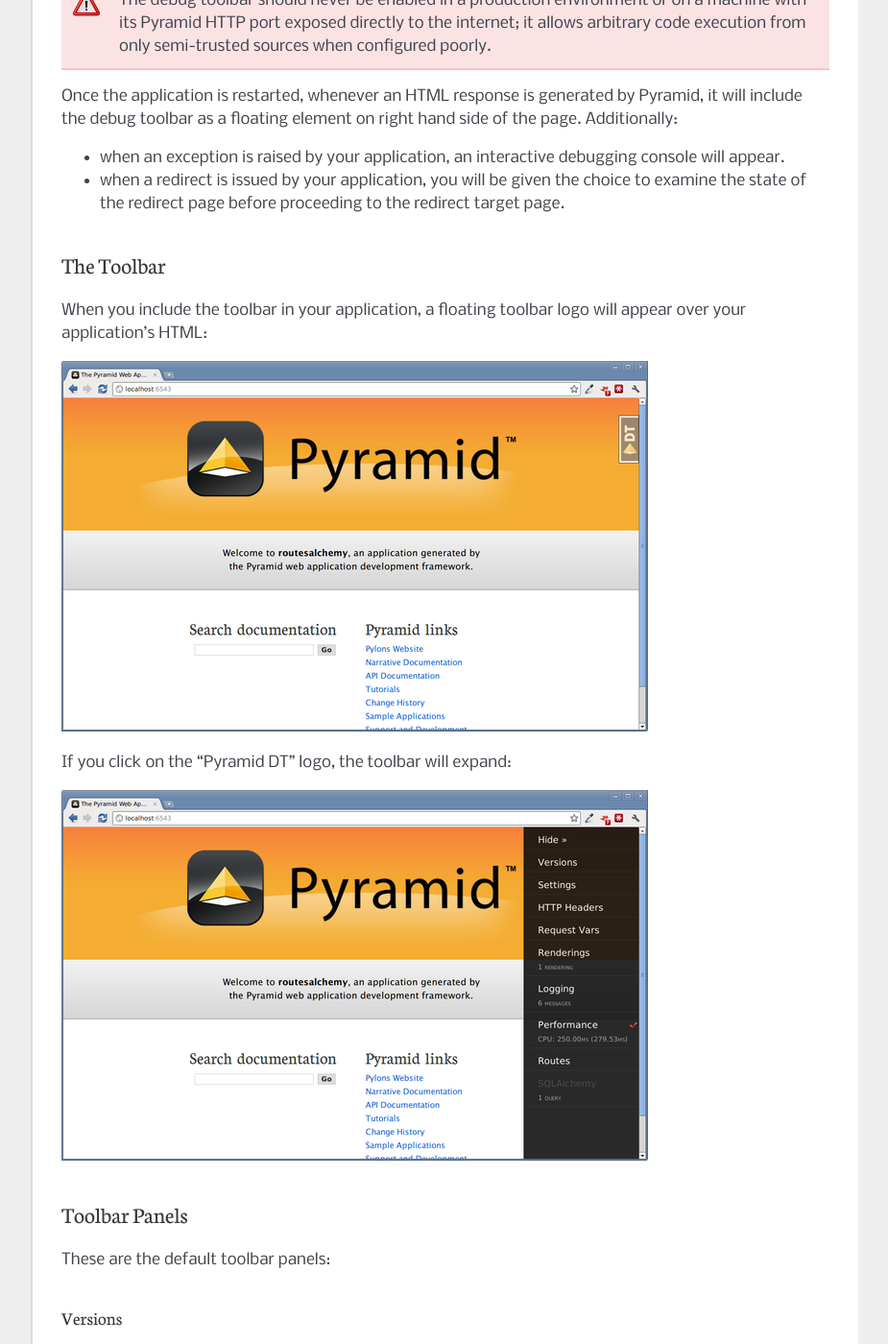
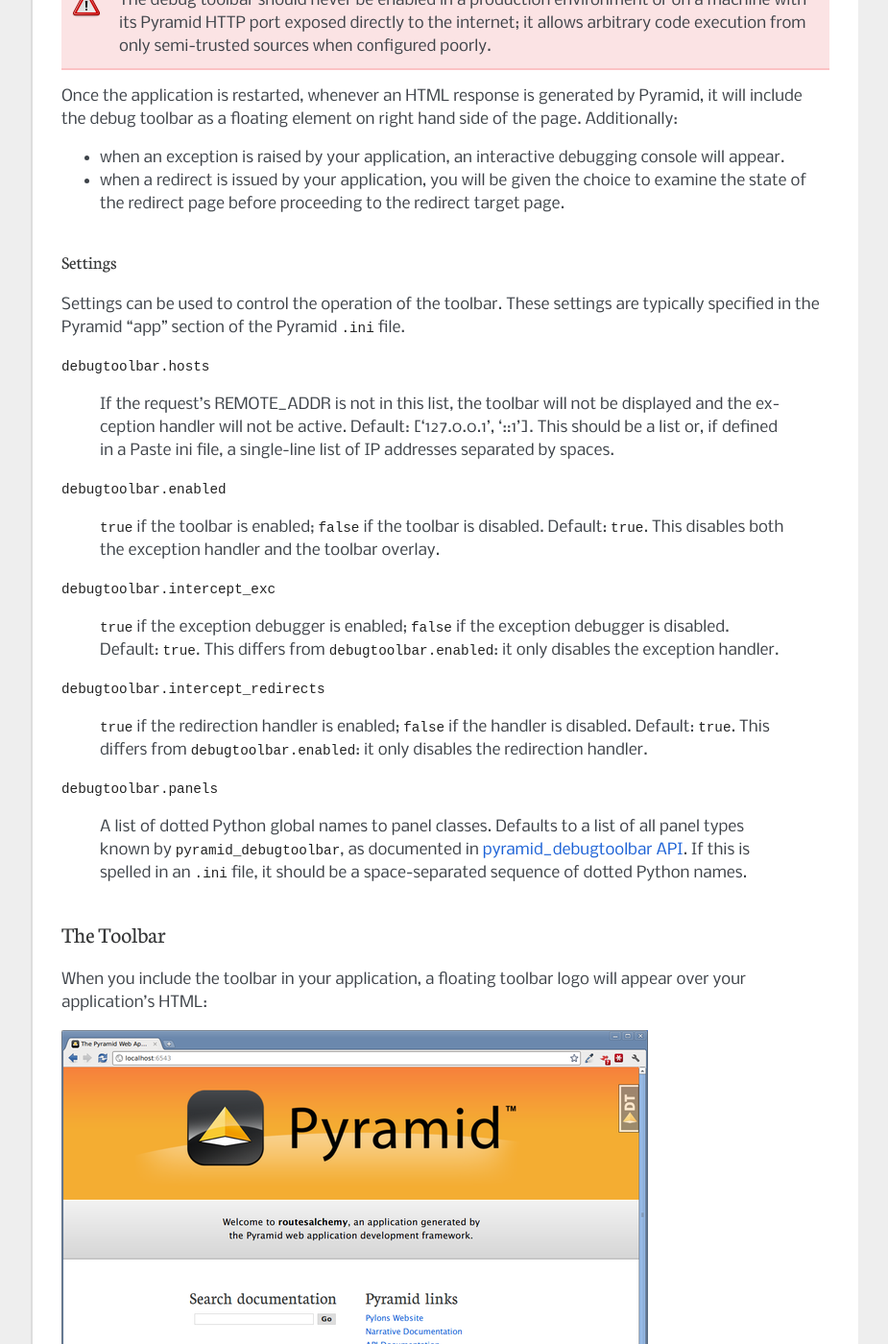
Before and after one commit to Pylons/pyramid_debugtoolbar, a Sphinx documentation site: the page built from docs/index.rst, in a window 1280 px wide and 1400 px high, scrolled down 952 px. Shown: the whole window at 96% size, without its empty margins (198-1123 px from the left). Built offline with Sphinx 7.4.7, drawn with Linux system fonts in a browser that asks for light colours; some of the changed text lies outside the part shown.

Commit message:
Repositioning Settings as a sub-element of Setup.

```diff
--- a/docs/index.rst
+++ b/docs/index.rst
@@ -59,6 +59,46 @@
 - when a redirect is issued by your application, you will be given the choice
   to examine the state of the redirect page before proceeding to the redirect
   target page.
+
+Settings
+~~~~~~~~
+
+Settings can be used to control the operation of the toolbar. These settings
+are typically specified in the Pyramid "app" section of the Pyramid ``.ini``
+file.
+
+``debugtoolbar.hosts``
+
+   If the request's REMOTE_ADDR is not in this list, the toolbar will not be
+   displayed and the exception handler will not be active.  Default:
+   ['127.0.0.1', '::1'].  This should be a list or, if defined in a Paste ini
+   file, a single-line list of IP addresses separated by spaces.
+
+``debugtoolbar.enabled``
+
+   ``true`` if the toolbar is enabled; ``false`` if the toolbar is disabled.
+   Default: ``true``.  This disables both the exception handler and the
+   toolbar overlay.
+
+``debugtoolbar.intercept_exc``
+
+   ``true`` if the exception debugger is enabled; ``false`` if the exception
+   debugger is disabled.  Default: ``true``.  This differs from
+   ``debugtoolbar.enabled``: it only disables the exception handler.
+
+``debugtoolbar.intercept_redirects``
+
+   ``true`` if the redirection handler is enabled; ``false`` if the handler
+   is disabled.  Default: ``true``.  This differs from
+   ``debugtoolbar.enabled``: it only disables the redirection handler.
+
+``debugtoolbar.panels``
+
+    A list of dotted Python global names to panel classes.  Defaults to a
+    list of all panel types known by :mod:`pyramid_debugtoolbar`, as
+    documented in :ref:`pyramid_debugtoolbar_api`.  If this is spelled in an
+    ``.ini`` file, it should be a space-separated sequence of dotted
+    Python names.
 
 The Toolbar
 -----------
```
Also changed, not shown: other parts of docs/index.rst (+0 -39 lines).
